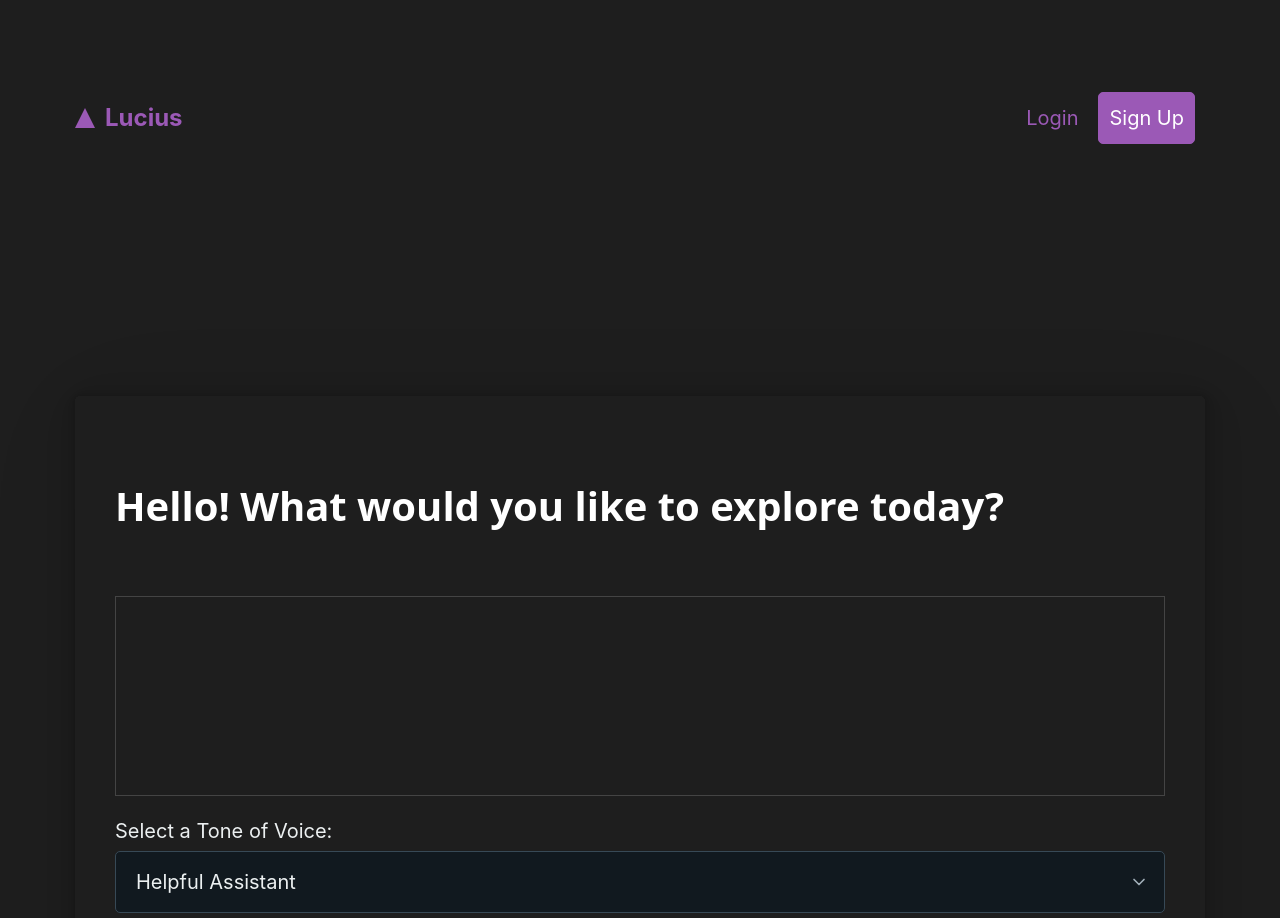
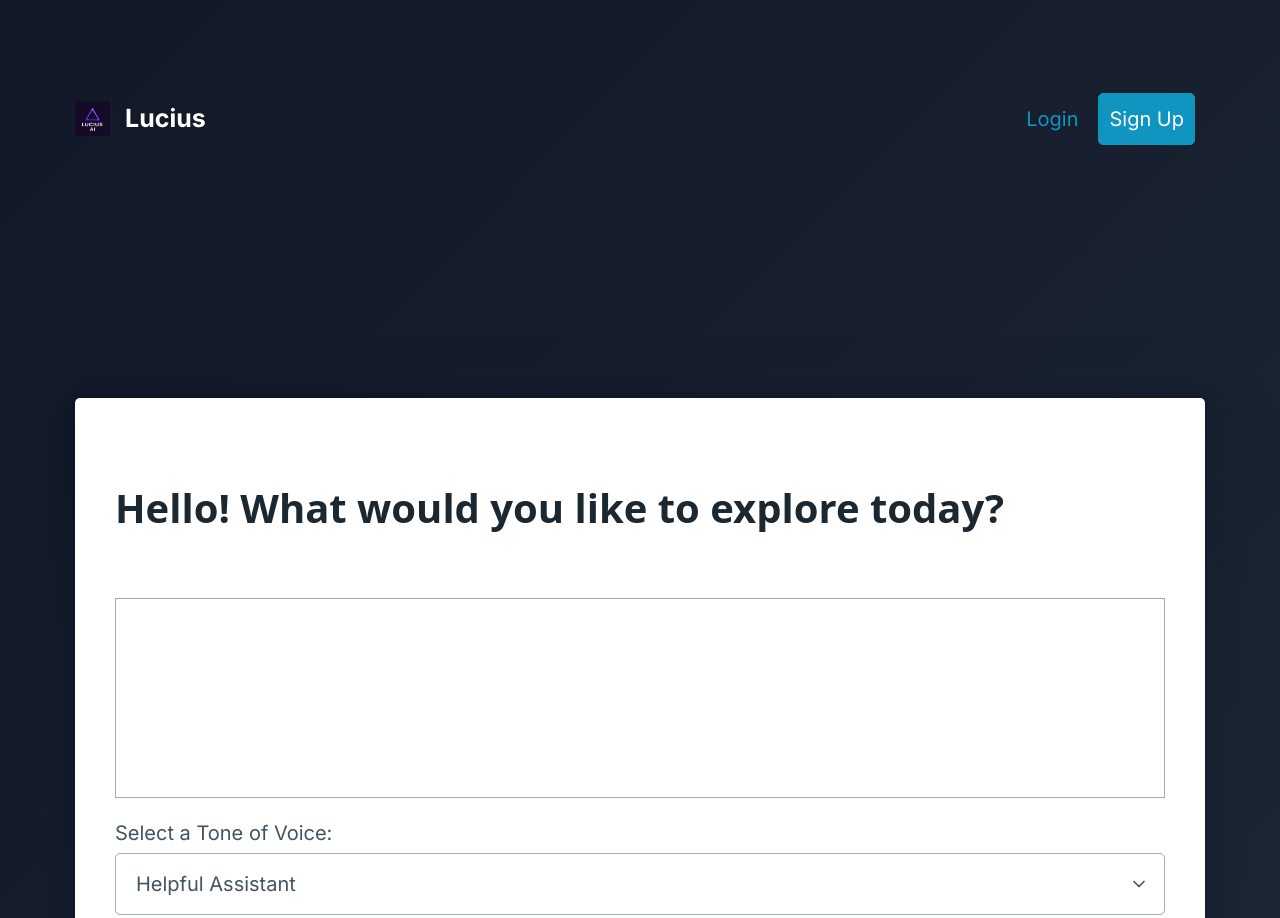
Before and after one commit to downoff/lucius-ai, a website: page index.html in a window 1280 px wide. Shown: the top 918 px of the page. Drawn offline with nearby package versions, Linux system fonts and the light colour scheme.

Commit message:
Standardize header and logo across all pages

```diff
--- a/index.html
+++ b/index.html
@@ -1,14 +1,11 @@
 <!DOCTYPE html>
-<html lang="en" data-theme="dark">
+<html lang="en">
 <head>
     <meta charset="UTF-8">
     <meta name="viewport" content="width=device-width, initial-scale=1.0">
     <title>Lucius AI</title>
     <link rel="stylesheet" href="https://cdn.jsdelivr.net/npm/@picocss/pico@1/css/pico.min.css">
     <link rel="stylesheet" href="style.css">
-
-    <script src="https://js.puter.com/v2/"></script>
-
     <script src="global.js" defer></script>
 </head>
 <body>
@@ -17,7 +14,7 @@
             <ul>
                 <li>
                     <a href="index.html" class="logo">
-                        <div class="logo-triangle"></div>
+                        <img src="assets/logo.png" alt="Lucius Logo" class="logo-image">
                         <strong>Lucius</strong>
                     </a>
                 </li>
@@ -50,4 +47,8 @@
                 <button type="submit" id="generate-button">Send</button>
             </form>
         </article>
-    </
+    </main>
+
+    <script src="app.js"></script>
+</body>
+</html>
--- a/style.css
+++ b/style.css
@@ -1,66 +1,79 @@
-/* --- Sleek & Minimal Dark Theme --- */
+/* --- The "Lucius" Sleek Theme --- */
+
+/* 1. Import a modern font */
+@import url('https://fonts.googleapis.com/css2?family=Inter:wght@400;500;700&display=swap');
 
 :root {
-  --primary-color: #9b59b6; /* A nice shade of purple */
-  --primary-hover-color: #8e44ad;
-  --background-color: #1e1e1e;
-  --card-background-color: #2d2d2d;
-  --text-color: #ecf0f1;
-  --subtle-text-color: #bdc3c7;
-  --border-color: #444;
+  --primary-color: #a855f7; /* A vibrant purple */
+  --primary-hover-color: #9333ea;
+  --background-start: #111827; /* Deep blue/black */
+  --background-end: #1f2937;   /* Charcoal */
+  --card-background-color: rgba(31, 41, 55, 0.5); /* Semi-transparent dark card */
+  --text-color: #e5e7eb;
+  --subtle-text-color: #9ca3af;
+  --border-color: rgba(75, 85, 99, 0.5);
+  --glow-color: rgba(168, 85, 247, 0.5);
 }
 
-/* Apply dark theme using the data-theme attribute on the html tag */
-[data-theme="dark"] {
-  --background-color: #1e1e1e;
+/* Apply dark theme as the default */
+html {
+  --background-color: var(--background-start);
   --color: var(--text-color);
   --h1-color: #fff;
   --h2-color: #fff;
-  --h3-color: #fff;
-  --h4-color: #fff;
-  --h5-color: #fff;
-  --h6-color: #fff;
-  --muted-color: var(--subtle-text-color);
   --card-background-color: var(--card-background-color);
   --card-border-color: var(--border-color);
   --primary: var(--primary-color);
   --primary-hover: var(--primary-hover-color);
   --primary-focus: var(--primary-color);
   --primary-inverse: #fff;
+  --form-element-background-color: rgba(55, 65, 81, 0.5);
+  --form-element-border-color: var(--border-color);
+  --form-element-focus-border-color: var(--primary-color);
 }
 
 body {
-    font-family: -apple-system, BlinkMacSystemFont, "Segoe UI", Roboto, Helvetica, Arial, sans-serif, "Apple Color Emoji", "Segoe UI Emoji", "Segoe UI Symbol";
-    background-color: var(--background-color);
-    color: var(--text-color);
+    font-family: 'Inter', sans-serif;
+    background: linear-gradient(135deg, var(--background-start), var(--background-end));
+    min-height: 100vh;
 }
 
-/* Style buttons and links with our primary purple color */
-a[role="button"].secondary, button.secondary {
-    --background-color: transparent;
-    --border-color: var(--primary-color);
-    --color: var(--primary-color);
+/* Glowing effect for inputs */
+textarea:focus, select:focus {
+    box-shadow: 0 0 15px var(--glow-color);
+    border-color: var(--primary-color);
 }
 
-a[role="button"].secondary:hover, button.secondary:hover {
-    --background-color: var(--primary-color);
-    --border-color: var(--primary-color);
-    --color: #fff;
-}
-
-/* --- Simple CSS Triangle Logo --- */
+/* --- Sleek Logo --- */
 .logo {
     display: flex;
     align-items: center;
-    gap: 0.5rem; /* Space between triangle and text */
-    font-size: 1.2rem;
+    gap: 0.75rem;
+    font-size: 1.25rem;
+    font-weight: 700;
     text-decoration: none;
+    color: #fff !important;
 }
 
-.logo-triangle {
-    width: 0;
-    height: 0;
-    border-left: 10px solid transparent;
-    border-right: 10px solid transparent;
-    border-bottom: 20px solid var(--primary-color);
+/* --- NEW: Style for Your Image Logo --- */
+.logo-image {
+    height: 35px; /* You can adjust this value to make your logo bigger or smaller */
+    width: auto;
 }
+
+
+/* --- Fade-in Animation --- */
+main {
+    animation: fadeIn 0.5s ease-in-out;
+}
+
+@keyframes fadeIn {
+    from {
+        opacity: 0;
+        transform: translateY(10px);
+    }
+    to {
+        opacity: 1;
+        transform: translateY(0);
+    }
+}
```
Also changed, not shown: login.html (+6 -2 lines), pricing.html (+8 -3 lines), signup.html (+6 -2 lines), assets/logo.png (added), dashboard.html (added).
